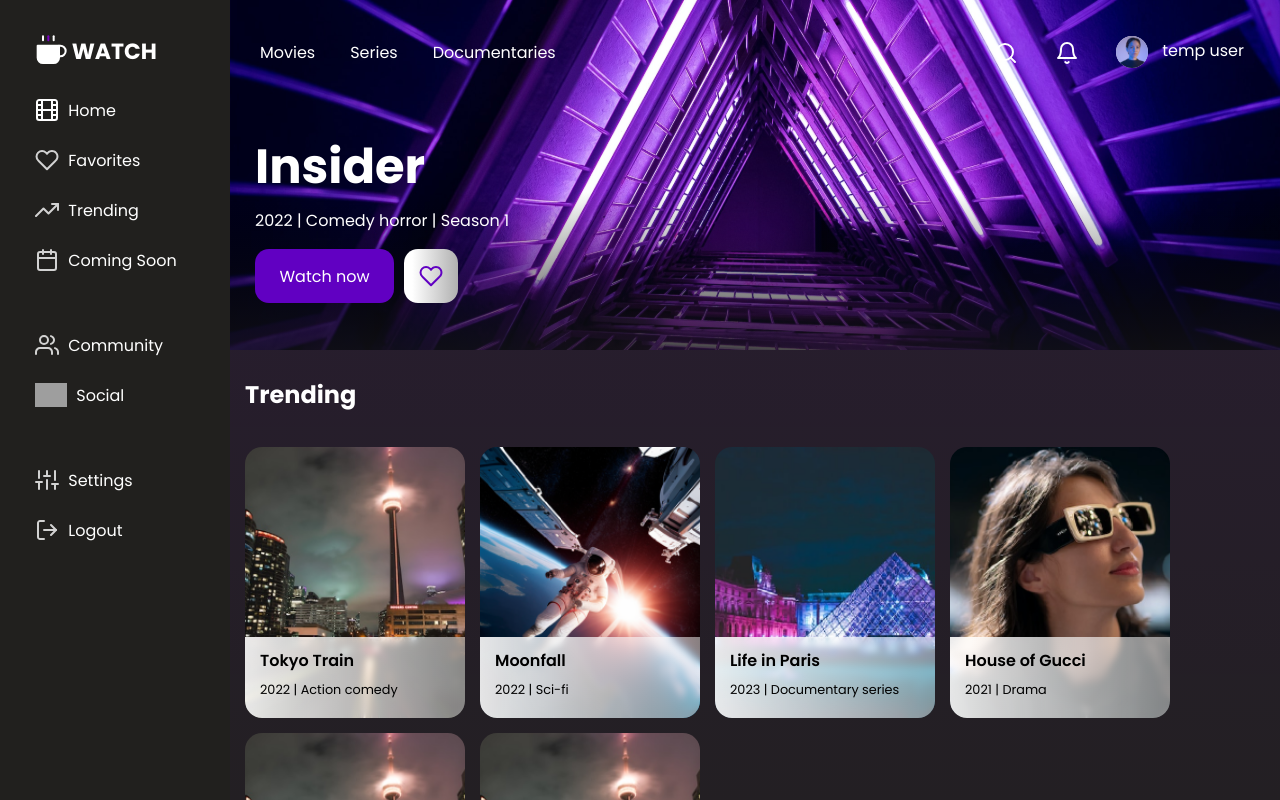
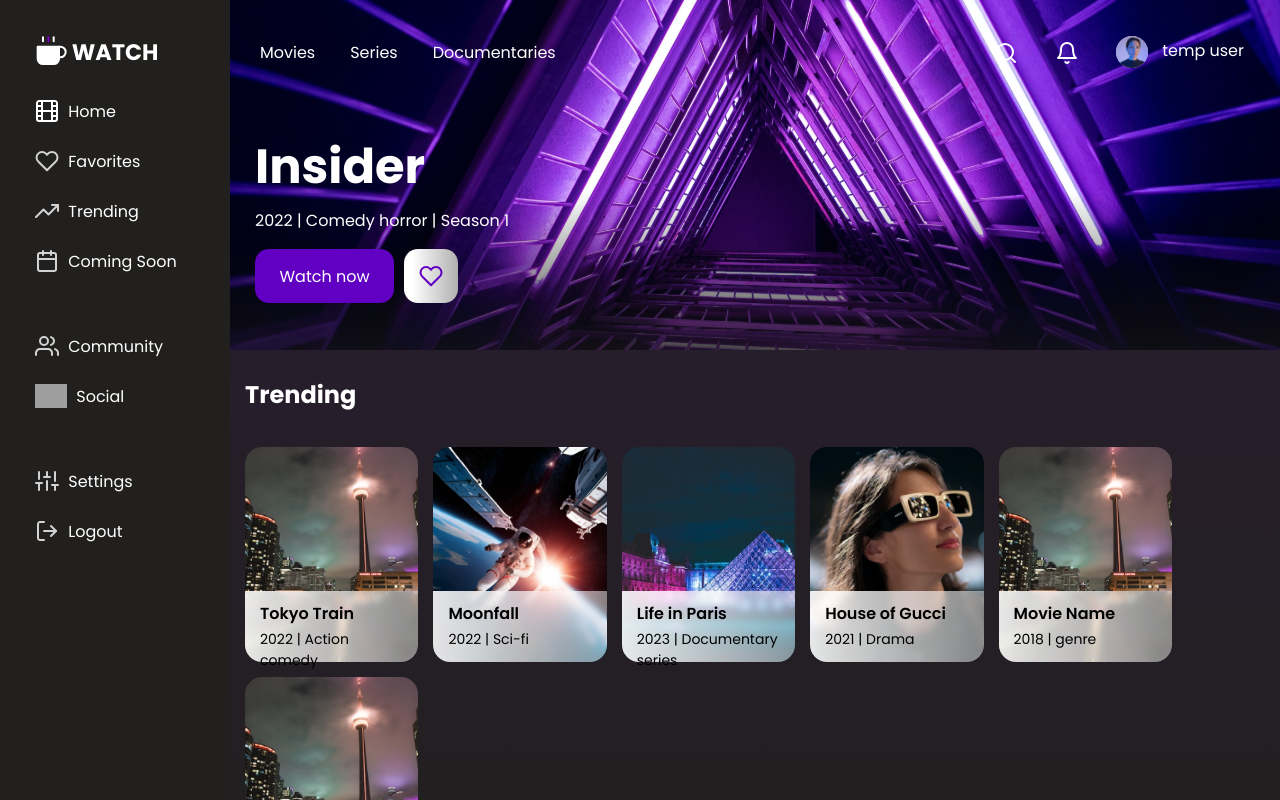
Before and after one commit to self-related/movie-streaming-app-frontend-ts, a React (Vite) app: page / in a window 1280 px wide. Shown: the top 800 px of the page. Built offline with nearby package versions, Linux system fonts and the light colour scheme; grey boxes are pictures that could not be loaded.

Commit message:
ref: all fonts are rem now; fix some styles

```diff
--- a/src/App.css
+++ b/src/App.css
@@ -10,4 +10,5 @@ main {
 .page_content {
     position: relative;
     width: 100%;
+    min-width: 300px;
 }
--- a/src/components/GalleryCompact.css
+++ b/src/components/GalleryCompact.css
@@ -9,8 +9,7 @@
 
 .thumbnail_compact {
     position: relative;
-    width: 22%;
-    max-width: 220px;
+    width: 17%;
     aspect-ratio: 5/6;
 
     border-radius: 152px;
@@ -28,7 +27,7 @@
     bottom: 0%;
     left: 0%;
     width: 100%;
-    height: 30%;
+    height: 33%;
 
     padding: 0 15px;
     backdrop-filter: blur(3px);
@@ -37,8 +36,8 @@
     border-bottom-right-radius: 17px;
 }
 .thumbnail_compact__info > h3 {
-    margin: 0.5rem 0;
-    margin-top: 0.7rem;
+    margin: 0 0;
+    margin-top: 10px;
 
     color: black;
     font-family: "Poppins", sans-serif;
@@ -47,8 +46,8 @@
 
 }
 .thumbnail_compact__info > p {
-    margin: 0.5rem 0;
+    margin: 2% 0;
     color: black;
     font-family: "Poppins", sans-serif;
-    font-size: 0.8rem;
+    font-size: 0.875rem;
 }
--- a/src/components/NavBarLeft.css
+++ b/src/components/NavBarLeft.css
@@ -12,7 +12,7 @@
 }
 
 .navbar_left__logo {
-    font-size: 22px;
+    font-size: 1.4rem;
     color: white;
     text-decoration: none;
     font-weight: bold;
@@ -28,7 +28,7 @@
 }
 
 .navbar_left__link {
-    font-size: 16px;
+    font-size: 1rem;
     color: white;
     text-decoration: none;
     display: block;
--- a/src/components/NavBarTop.css
+++ b/src/components/NavBarTop.css
@@ -3,7 +3,6 @@
     z-index: 2;
 
     width: 100%;
-    min-width: 500px;
 
     display: flex;
     justify-content: space-between;
--- a/src/pages/home/BannerTrending.css
+++ b/src/pages/home/BannerTrending.css
@@ -20,7 +20,7 @@
 }
 
 .banner_trending__title {
-    font-size: 48px;
+    font-size: 3rem;
     margin: 0px;
 }
 
```
Also changed, not shown: src/index.css (+7 -0 lines).
